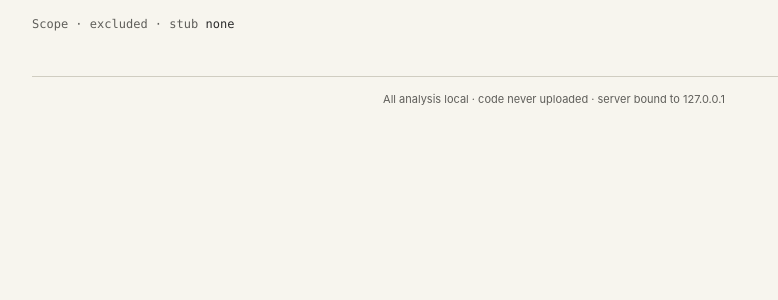
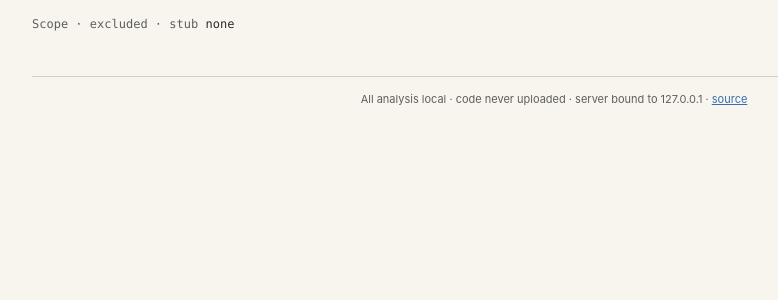
Before and after one commit to norah1499/solidity-flow-navigator, a Python web app: template src/solidity_flow_navigator/serve/templates/index.html in a window 1280 px wide. Shown: the part 105-405 px from the top of the page, without its empty margins (86-864 px from the left). Run offline with Jinja, Linux system fonts and the light colour scheme; the template is opened without the code that fills it, so the values that code supplies are empty.

Commit message:
going-public Stage 2: AGPL source link in index footer (§8.3)

```diff
--- a/src/solidity_flow_navigator/serve/static/css/main.css
+++ b/src/solidity_flow_navigator/serve/static/css/main.css
@@ -317,6 +317,15 @@ code, pre { font-family: var(--font-mono); }
   font-size: 11px;
   color: var(--fg-muted);
   text-align: center;
+}
+
+/* v0.10.1 source link in the privacy footer: the only interactive element in
+   the footer (§8.3). Overrides the muted-chrome color the rest of the footer
+   inherits so the link reads as a link. --node-mod-border carries the ink-blue
+   tuned for both light and dark mode (light #3a6db0, dark #6b94c8). */
+.privacy-footer .source-link {
+  color: var(--node-mod-border);
+  text-decoration: underline;
 }
 
 /* ----- flow page (Stage 1 placeholder) ----------------------------------- */
--- a/src/solidity_flow_navigator/serve/templates/index.html
+++ b/src/solidity_flow_navigator/serve/templates/index.html
@@ -100,5 +100,5 @@
   {% endif %}
 {% endfor %}
 
-<p class="privacy-footer">All analysis local · code never uploaded · server bound to 127.0.0.1</p>
+<p class="privacy-footer">All analysis local · code never uploaded · server bound to 127.0.0.1 · <a class="source-link" href="https://github.com/norah1499/solidity-flow-navigator">source</a></p>
 {% endblock %}
```
Also changed, not shown: tests/serve/test_app.py (+9 -2 lines).
